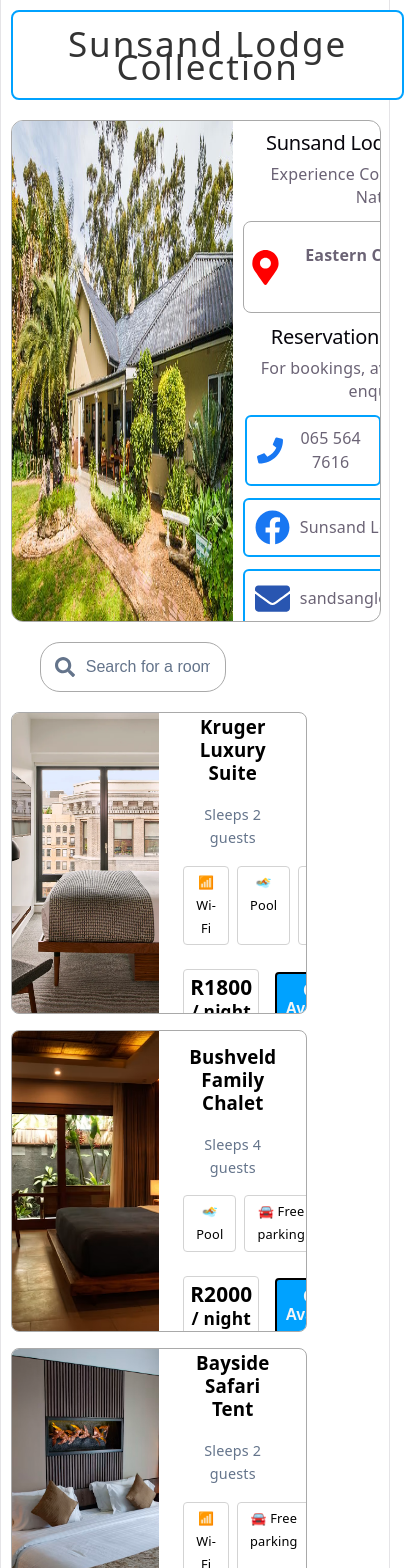
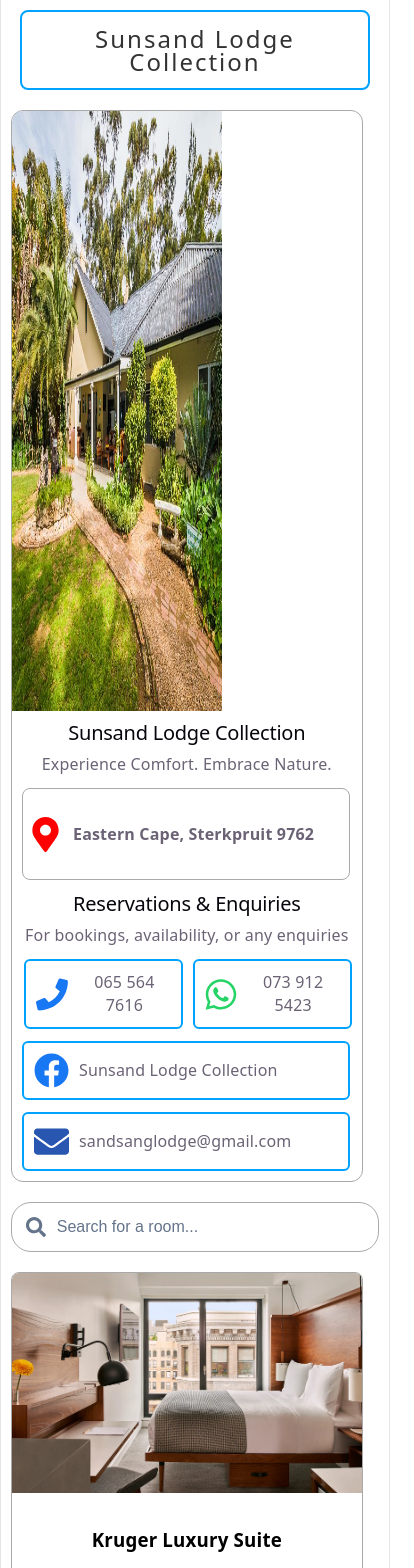
Before and after one commit to siyandatshangela199/Hotel-Lodge-B-B-Demo, a React (Vite) app: page / in a window 390 px wide. Shown: the top 1568 px of the page, 414 px wide, since content can reach past the window. Built offline with nearby package versions, Linux system fonts and the light colour scheme.

Commit message:
Improve mobile responsiveness

```diff
--- a/src/App.css
+++ b/src/App.css
@@ -260,3 +260,59 @@
   font-size: 1rem;
   outline: none;
 }
+@media (max-width: 600px) {
+  .room-card {
+    width: 95%;
+    height: auto;
+    flex-direction: column;
+  }
+
+  .room-image {
+    width: 100%;
+    height: 220px;
+  }
+
+  .room-details {
+    width: 100%;
+    padding: 1rem;
+  }
+
+  .a {
+    width: 95%;
+    height: auto;
+    flex-direction: column;
+  }
+
+  .b {
+    width: 100%;
+    padding: 1rem;
+  }
+
+  .app-container > h1 {
+    width: 90%;
+    box-sizing: border-box;
+    font-size: 24px;
+    padding: 15px;
+    margin: 10px auto;
+  }
+
+  .room-search {
+    width: 95%;
+  }
+
+  .search-box {
+    width: 100%;
+  }
+
+  .room-search input {
+    width: 100%;
+  }
+
+  .amenity-badges {
+    flex-wrap: wrap;
+  }
+
+  .card-footer {
+    flex-wrap: wrap;
+  }
+}
```
